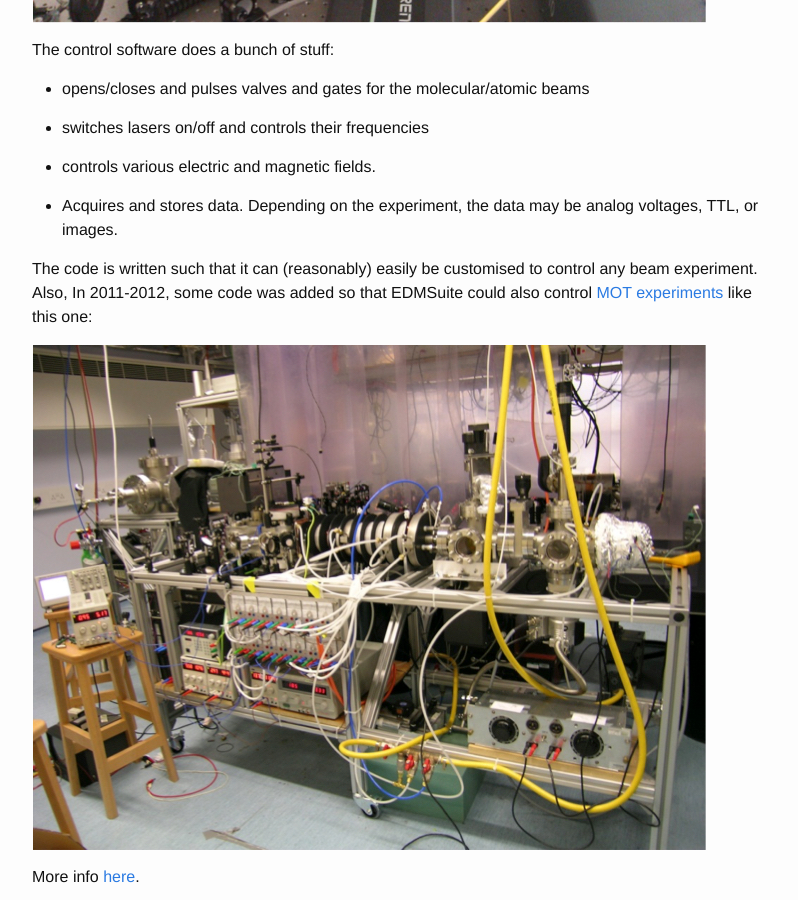
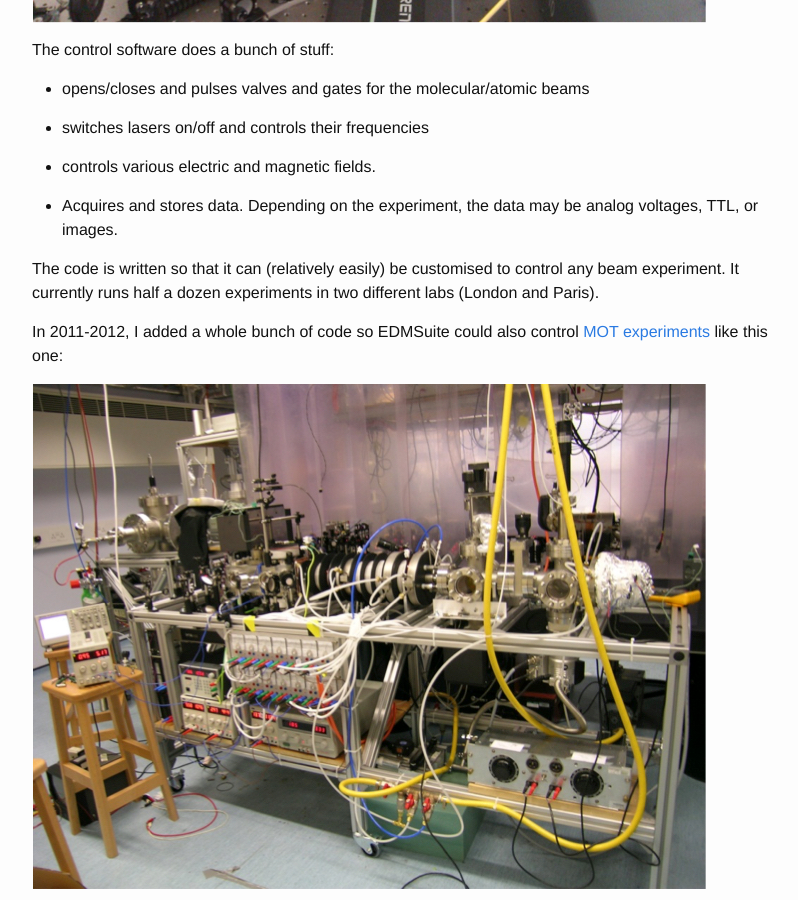
Before and after one commit to Stok/stok.github.io, a Jekyll site: the page built from _posts/2016-02-17-EDMSuite.markdown, in a window 1280 px wide and 900 px high, scrolled down 1432 px. Shown: the whole window, without its empty margins (238-1036 px from the left). Built offline with Jekyll 4.4.1, drawn with Linux system fonts in a browser that asks for light colours.

Commit message:
small edit

```diff
--- a/_posts/2016-02-17-EDMSuite.markdown
+++ b/_posts/2016-02-17-EDMSuite.markdown
@@ -20,8 +20,10 @@ The control software does a bunch of stuff:
 
 - Acquires and stores data. Depending on the experiment, the data may be analog voltages, TTL, or images.
 
-The code is written such that it can (reasonably) easily be customised to control any beam experiment.
-Also, In 2011-2012, some code was added so that EDMSuite could also control [MOT experiments] like this one:
+The code is written so that it can (relatively easily) be customised to control any beam experiment.
+It currently runs half a dozen experiments in two different labs (London and Paris).
+
+In 2011-2012, I added a whole bunch of code so EDMSuite could also control [MOT experiments] like this one:
 
 ![Li_experiment](/photos/ccm_experiment_1.jpg)
 
```
